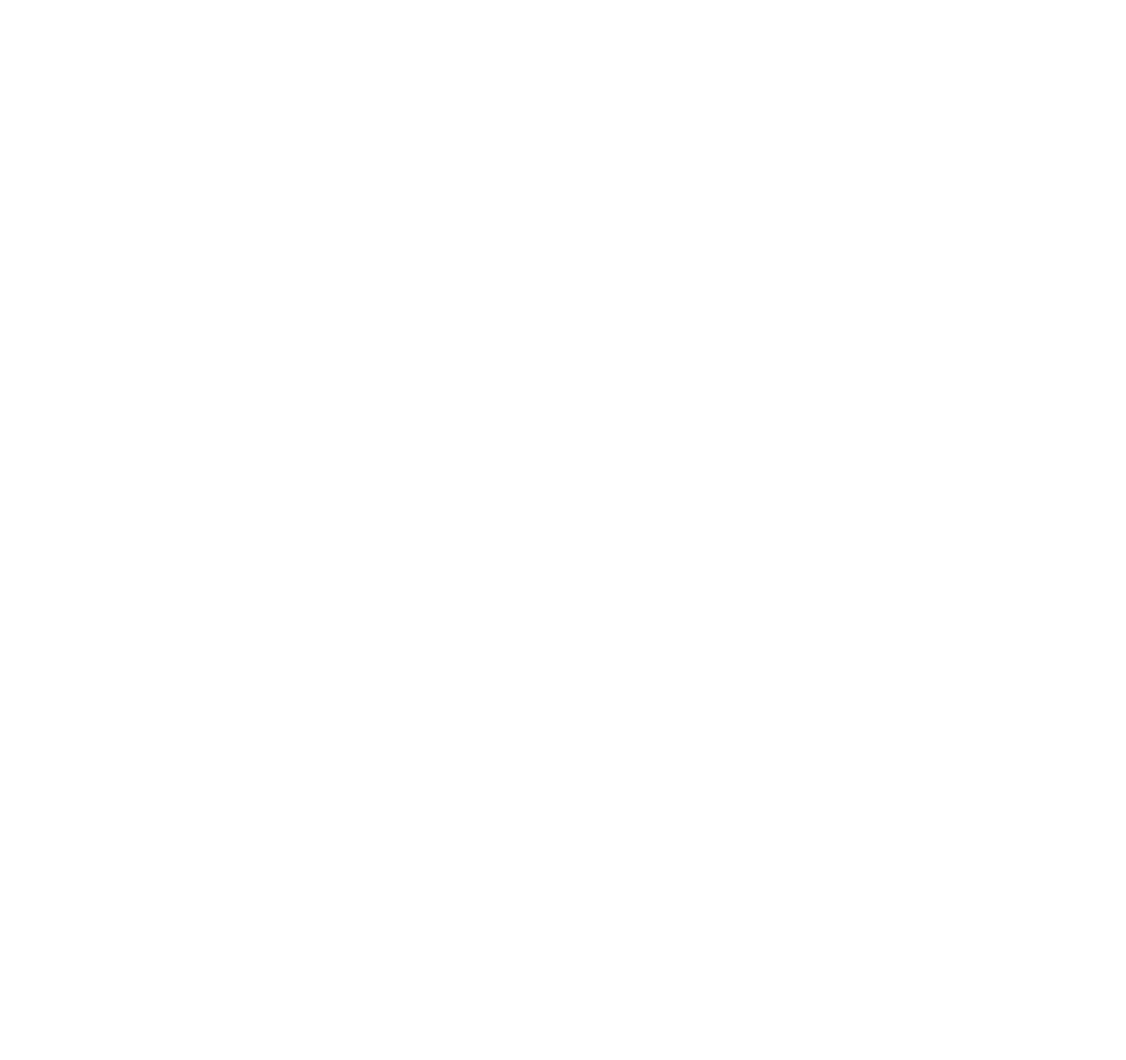
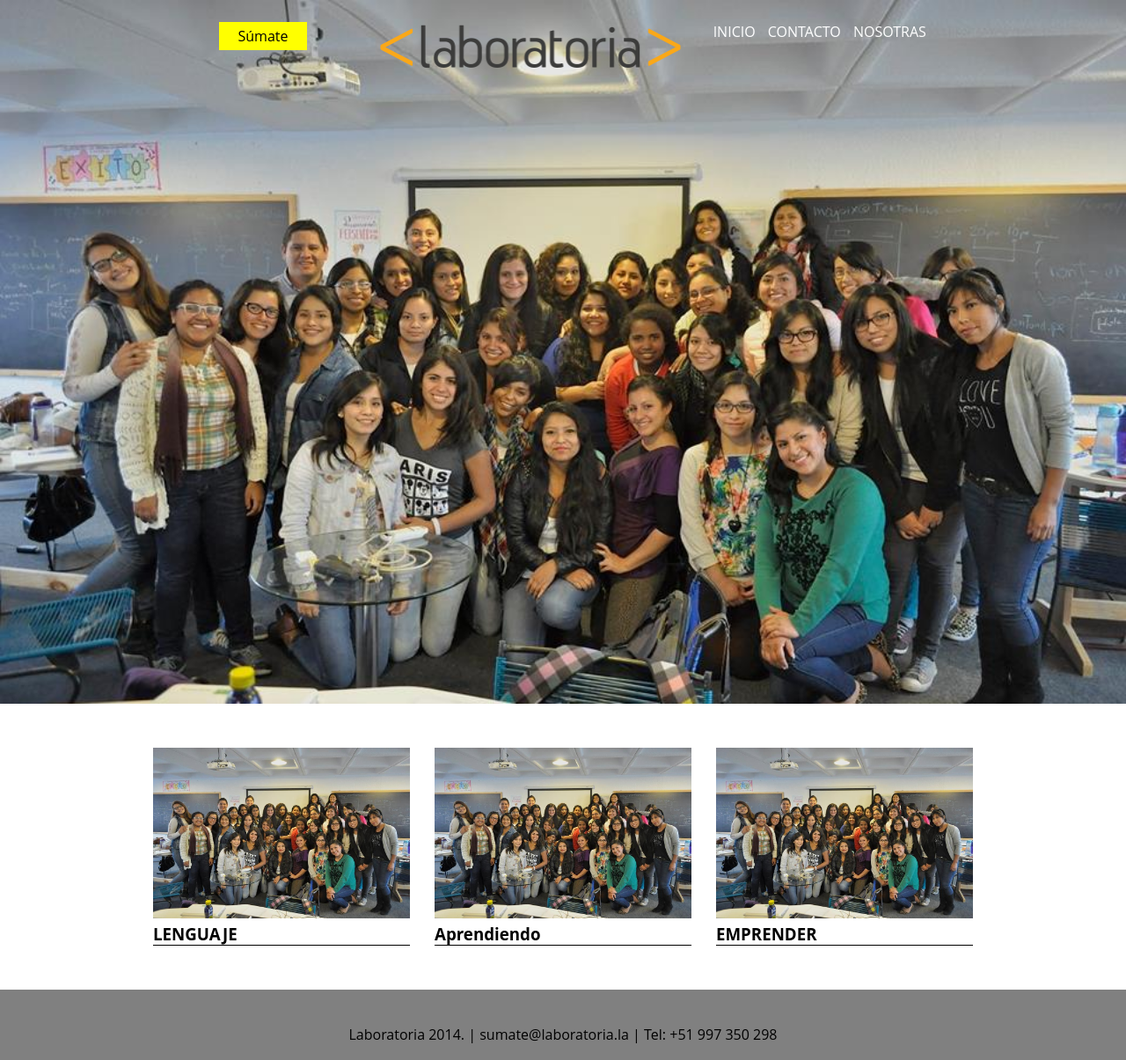
Before and after one commit to zmatz/ProyectoChicama, a plain HTML site: page index.html in a window 1280 px wide. Shown: the whole page at 88% size. Before the commit the page ends 800 px from the top, so only its background shows below. Drawn offline with Linux system fonts and the light colour scheme.

Commit message:
Lo termine, me tarde mucho en algo que ya deberia hacer mas rapido

```diff
--- a/css/main.css
+++ b/css/main.css
@@ -1,3 +1,84 @@
-/*
-	Inserta tu CSS aqui
-*/
+body {
+	width: 100%;
+	height: 100%;
+} /* Ajustando al 100% el body cualquier elemento que se encuentre en él
+(fondo por ejemplo) ocupará toda la pantalla. */
+
+header {
+	padding: 25px;
+} /*Este padding me permite situar el elemento mas lejos del borde
+de la pantalla, "centrarlo"*/
+
+.header-fondo {
+	background-image: url("../img/grupal.jpg");
+	width: 100%;
+	height: 800px;
+	background-size: cover;
+}
+ /*cover permite que la imagen (o elemento) de fondo sea tan larga como se pueda
+	y así cubra toda el area; le dice al navegador que siempre cubra el espacio que la contiene,
+	asi tenga que alargar o estrechar la imagen OJO!! Al incluir un w & h específico ¿el tamaño es fijo?*/
+
+
+.bt-suma {
+	background-color: #ffff00;
+	padding: 5px;
+	width: 100px;
+	text-align: center;
+	margin: 0px 50px;
+}
+
+a.btS:hover {
+	background: ;
+	font-size: 150%;
+} /*hover hace que cuando pases el cursor sobre el elemento
+cambie en color, tamaño de letra, fondo y otras*/
+
+a.btS {
+	color: black;
+}
+
+.logo {
+	width: 100%;
+	align-self: center;
+}
+
+li a:hover {
+	color: turquoise;
+
+}
+
+li {
+	display: inline;
+	padding: 5px;
+}
+
+a {
+	text-decoration: none;
+}
+
+.menu {
+	color: white;
+}
+.minis{
+	width: 100%
+}
+
+.foto-mini {
+	margin: 50px 20px;
+}
+
+h3 {
+ 	border-bottom: 1px solid black;
+}
+
+footer {
+ 	background-color: grey;
+ 	padding: 20px;
+}
+
+p {
+	margin-top: 20px;
+	text-align: center;
+	height: 20px;
+}
--- a/index.html
+++ b/index.html
@@ -1,9 +1,67 @@
 <!DOCTYPE html>
 <html lang="en">
 <head>
-    <!-- Inserta tu html aqui -->
+    <meta charset="UTF-8">
+	<title>Laboratoria</title>
+	<link rel="shortcut icon" href="favicon.ico">
+	<link rel="stylesheet" type="text/css" href="css/main.css">
+	<link rel="stylesheet" type="text/css" href="css/grid-system.css">
 </head>
 <body>
-    <!-- Inserta tu html aqui -->
+    <div class="header-fondo">
+    	<div class="container">
+    	   	 <header>
+    			<div class="row">
+					<div class="col-3">
+						<div class="bt-suma">
+							<a class="btS" href="">Súmate</a>
+						</div>
+					</div>
+						<div class="col-5">
+							<img class="logo" src="img/logo.png">
+						</div>
+					<div class="col-4">
+						<ul>
+							<li><a class="menu"href="">INICIO</a></li>
+							<li><a class="menu"href="">CONTACTO</a></li>
+							<li><a class="menu"href="">NOSOTRAS</a></li>
+						</ul>
+					</div>
+				</div>
+			</header>
+		</div>
+	</div>
+
+	<section class="foto-mini">
+		<div class="container">
+			<div class="row">
+				<div class="col-4">
+					<div>
+						<img class="minis" src="img/grupal.jpg">
+						<h3>LENGUAJE</h3>
+					</div>
+				</div>
+				<div class="col-4">
+					<div>
+						<img class="minis" src="img/grupal.jpg">
+						<h3>Aprendiendo</h3>
+					</div>
+				</div>
+				<div class="col-4">
+					<div>
+						<img class="minis" src="img/grupal.jpg">
+						<h3>EMPRENDER</h3>
+					</div>
+				</div>
+			</div>
+		</div>
+	</section>
+	<footer>
+		<div class="container">
+				<p>Laboratoria 2014. | sumate@laboratoria.la | Tel: +51 997 350 298</p>
+		</div>
+	</footer>
 </body>
 </html>
+</body>
+</html>
```
Also changed, not shown: 1 other file.
